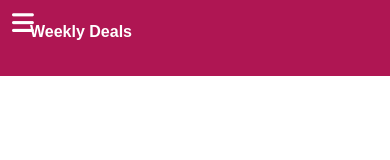
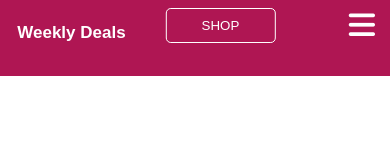
Before and after one commit to hijoblimalika/JS-homework002, a plain HTML site: page index.html in a window 390 px wide. Drawn offline with Linux system fonts and the light colour scheme.

Commit message:
dfghjkkjhg

```diff
--- a/media.css
+++ b/media.css
@@ -36,3 +36,16 @@
         margin-left: 55%;
     }
 }
+@media screen and (max-width:428px){
+    nav b{
+        font-size: 17px;
+    }
+    nav button{
+        display: block;
+        margin-top: 8px;
+    }
+    .nav_icon i{
+        font-size: 30px;
+        transform: translateX(-250%);
+    }
+}
```
